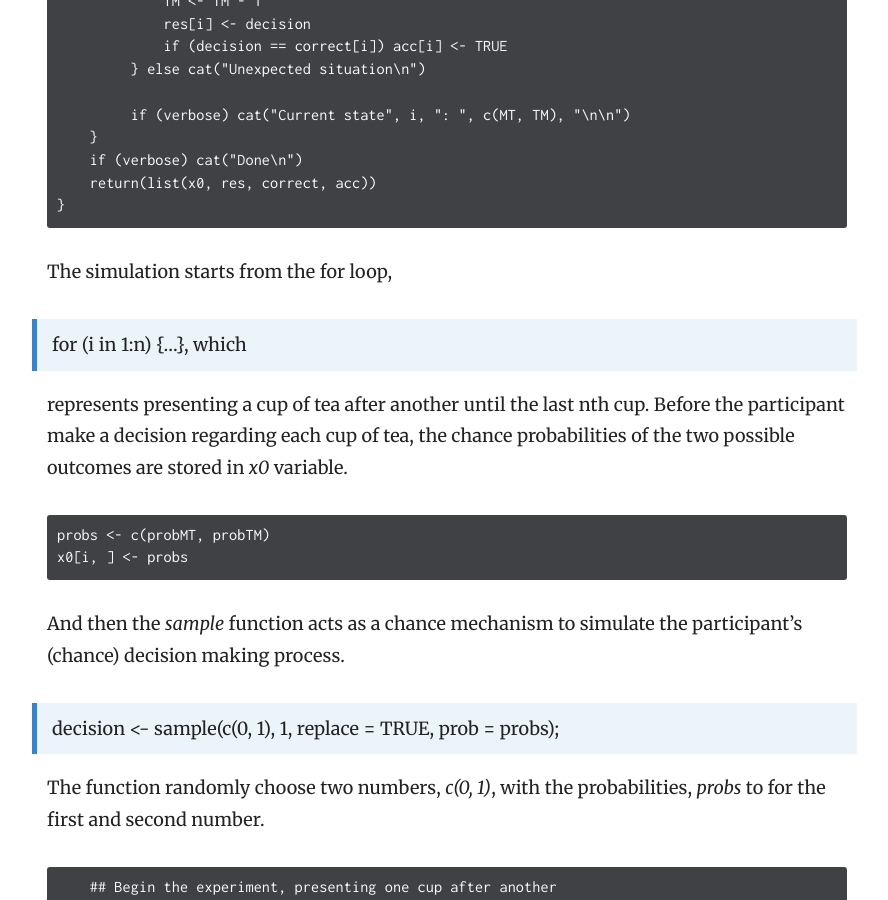
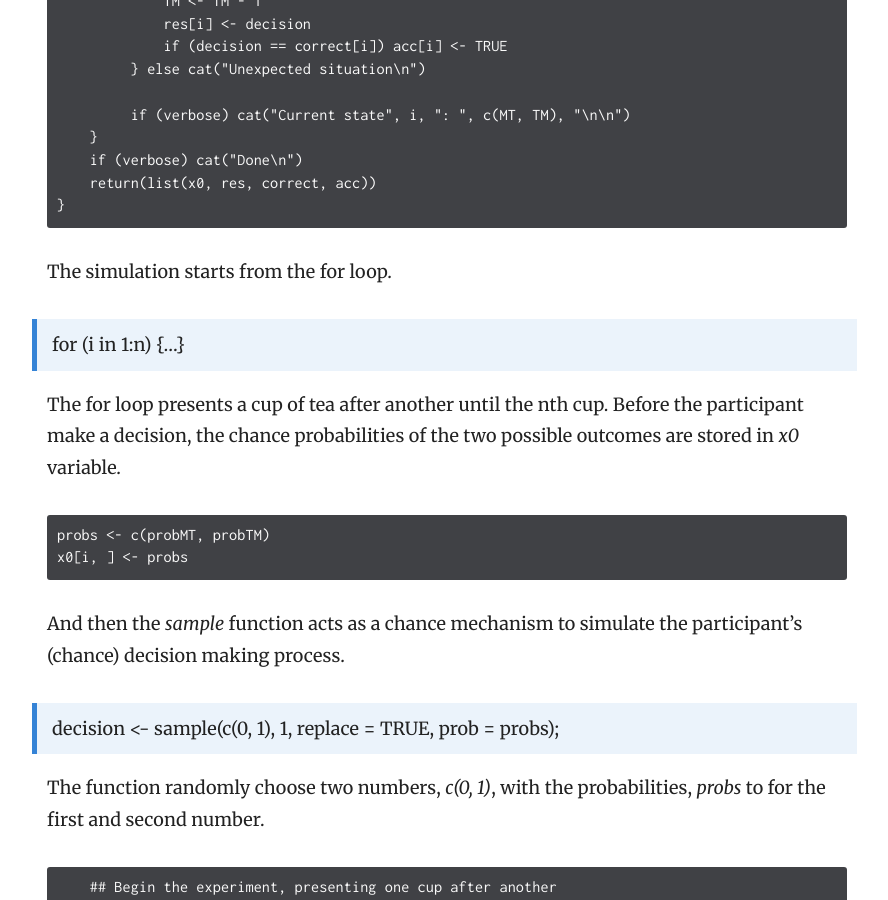
Before and after one commit to yxlin/yxlin.github.io, a Jekyll site: the page built from _docs/basics/simulation.md, in a window 1280 px wide and 900 px high, scrolled down 5617 px. Shown: the whole window, without its empty margins (343-1231 px from the left). Built offline with Jekyll 4.4.1, drawn with Linux system fonts in a browser that asks for light colours.

Commit message:
correct formatting issues

````diff
--- a/_docs/basics/simulation.md
+++ b/_docs/basics/simulation.md
@@ -212,12 +212,14 @@ British.tea <- function(n = 8, correct = c(1,1,1,1, 0,0,0,0),
 }
 ```
 
-The simulation starts from the for loop,
-> for (i in 1:n) {...}, which
+The simulation starts from the for loop.
 
-represents presenting a cup of tea after another until the last nth cup.
-Before the participant make a decision regarding each cup of tea, the chance
-probabilities of the two possible outcomes are stored in _x0_ variable.
+> for (i in 1:n) {...}
+
+The for loop presents a cup of tea after another until the nth cup.
+Before the participant make a decision, the chance probabilities of the two
+possible outcomes are stored in _x0_ variable.
+
 ```
 probs <- c(probMT, probTM)
 x0[i, ] <- probs
````
Also changed, not shown: _docs/random-effect-model/shooting-decision1.md (+1 -1 lines).
